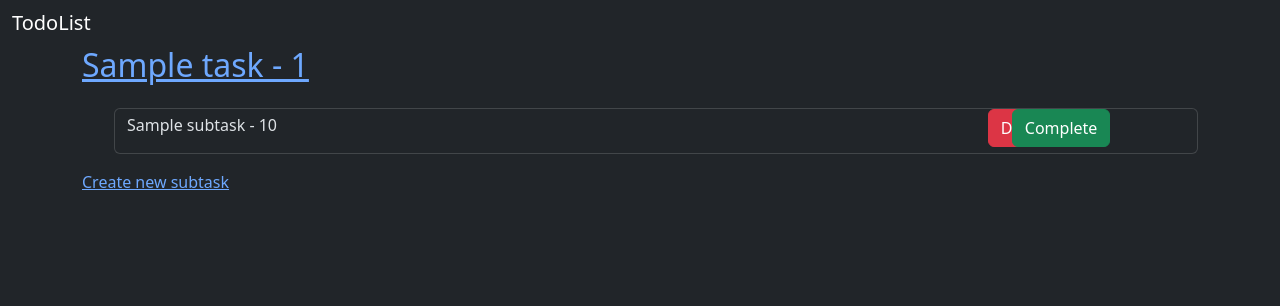
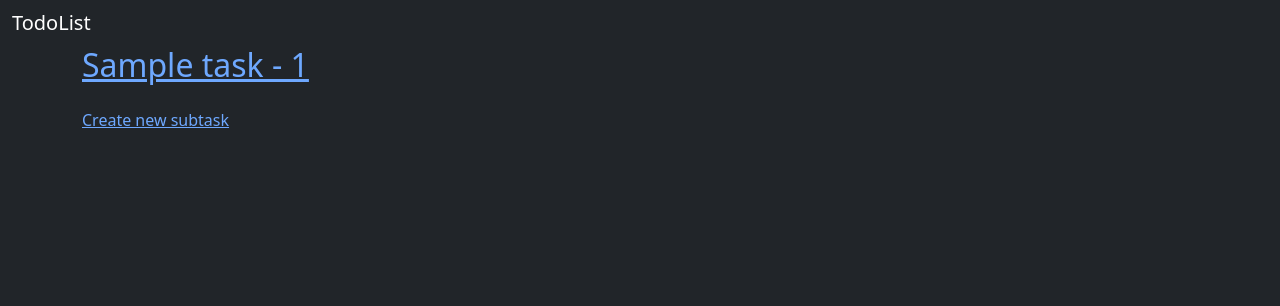
Before and after one commit to TheanhPhung/TodoList, a Django app: page /subtask/1 in a window 1280 px wide. Shown: the top 306 px of the page. Run offline with Django 5.2, Linux system fonts and the light colour scheme; tables that the repository leaves empty hold one stand-in row (values such as "Sample post"); some libraries are stand-ins or nearby versions.

Commit message:
Add and implement CompleteSubtaskView, DeleteSubtaskView views

```diff
--- a/todolist/templates/todolist/subtasks.html
+++ b/todolist/templates/todolist/subtasks.html
@@ -13,13 +13,13 @@
 				<p>{{ subtask.name }} - {{ subtask.progress_score }}</p>
 			</div>
 			<div class="flex-item row">
-				<div class="col-1">
+				<div class="col-auto">
 					<form action="{% url 'delete_subtask' subtask.id %}" method="post">
 						{% csrf_token %}
 						<button class="btn btn-danger">Delete</button>
 					</form>
 				</div>
-				<div class="col-1">
+				<div class="col-auto">
 					<form action="{% url 'complete_subtask' subtask.id %}" method="post">
 						{% csrf_token %}
 						<button class="btn btn-success">Complete</button>
--- a/todolist/urls.py
+++ b/todolist/urls.py
@@ -12,6 +12,6 @@ urlpatterns = [
     path("update_task/<int:pk>", views.UpdateTaskView.as_view(), name="update_task"),
     path("complete_task/<int:pk>", views.CompleteTaskView.as_view(), name="complete_task"),
     path("delete_task/<int:pk>", views.DeleteTaskView.as_view(), name="delete_task"),
-    path("complete_subtask/<int:pk", views.CompleteSubtaskView.as_view(), name="complete_subtask"),
+    path("complete_subtask/<int:pk>", views.CompleteSubtaskView.as_view(), name="complete_subtask"),
     path("delete_subtask/<int:pk>", views.DeleteSubtaskView.as_view(), name="delete_subtask"),
 ]
--- a/todolist/views.py
+++ b/todolist/views.py
@@ -30,7 +30,7 @@ class SubtaskListView(ListView):
 
     def get_queryset(self):
         task = get_object_or_404(Task, id=self.kwargs["task_id"])
-        return task.child_subtasks.all()
+        return task.child_subtasks.filter(complete=False)
 
     def get_context_data(self, **kwargs):
         context = super().get_context_data(**kwargs)
@@ -97,8 +97,15 @@ class CompleteSubtaskView(View):
         subtask = get_object_or_404(Subtask, id=int(pk))
         subtask.complete = True
         subtask.save()
-        return redirect(reverse_lazy("task", kwargs={"pk": subtask.node.id}))
+        node = subtask.node
+        return redirect(reverse_lazy("subtasks", kwargs={"task_id": node.id}))
 
 
 class DeleteSubtaskView(View):
-    pass
+    def post(self, request, *args, **kwargs):
+        pk = self.kwargs["pk"]
+        subtask = get_object_or_404(Subtask, id=int(pk))
+        node = subtask.node
+        subtask.delete()
+        node = subtask.node
+        return redirect(reverse_lazy("subtasks", kwargs={"task_id": node.id}))
```
